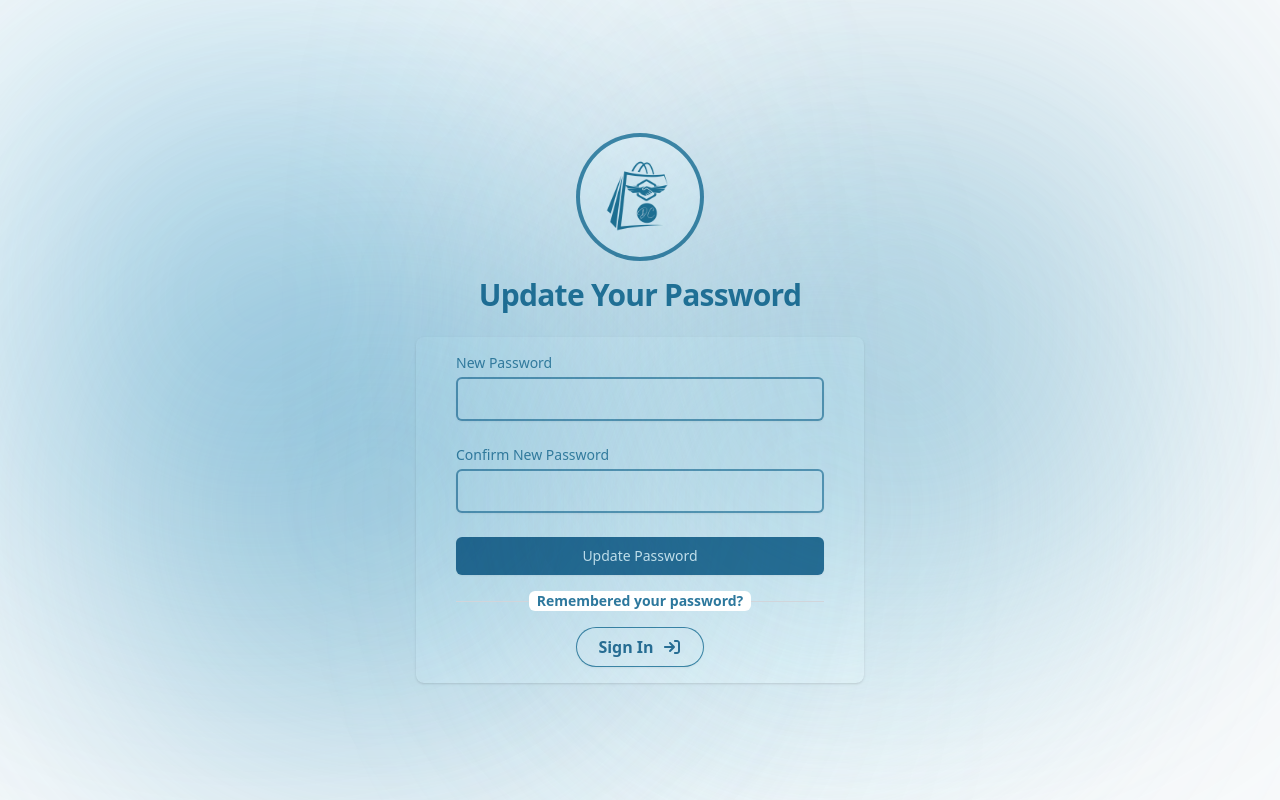
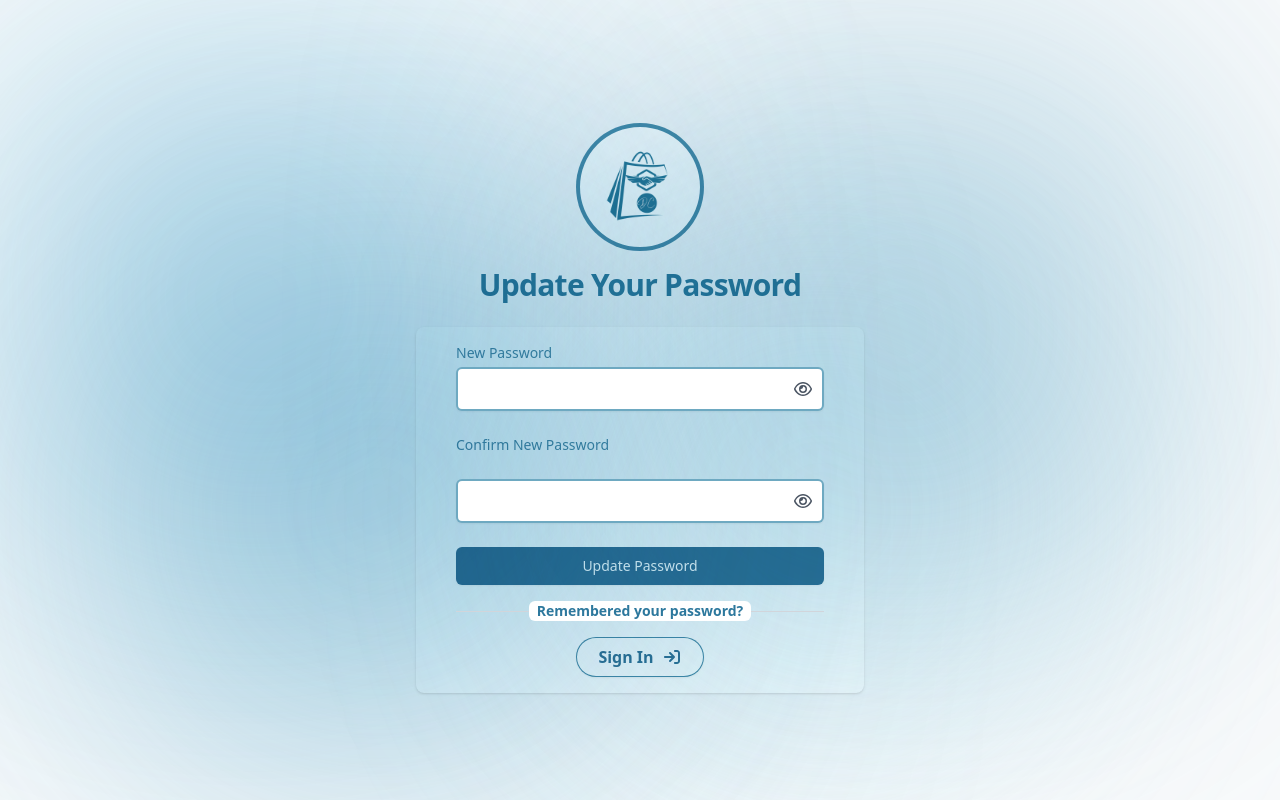
Before and after one commit to WajidAhmed-25/Deals_Cracker_Project, a React (Create React App) app: page /updatePassword in a window 1280 px wide. Built offline with nearby package versions, Linux system fonts and the light colour scheme.

Commit message:
add icons

```diff
--- a/src/Components/Login/index.js
+++ b/src/Components/Login/index.js
@@ -125,26 +125,6 @@ const Index = () => {
                   />
                 </div>
               </div>
-              {/* <div>
-                <label
-                  htmlFor="password"
-                  className="block text-sm font-medium text-[#267fa2da]"
-                >
-                  Password
-                </label>
-                <div className="mt-1">
-                  <input
-                    id="password"
-                    name="password"
-                    type="password"
-                    autoComplete="current-password"
-                    required
-                    value={password}
-                    onChange={(e) => setPassword(e.target.value)}
-                    className="block w-full appearance-none rounded-md border-2 border-[#267fa2aa] px-3 py-2 placeholder-gray-400 bg-white shadow-sm focus:border-[#6499b4e0] focus:outline-none focus:ring-[#2d789d] sm:text-md text-black"
-                  />
-                </div>
-              </div> */}
               <div>
                 <label
                   htmlFor="password"
@@ -215,29 +195,7 @@ const Index = () => {
                 <div className="absolute inset-0 flex items-center">
                   <div className="w-full border-t border-gray-300"></div>
                 </div>
-                <div className="relative flex justify-center text-sm">
-                  <span className="bg-white px-2 rounded-md text-[#2d789d] font-semibold">
-                    Or continue with
-                  </span>
-                </div>
-              </div>
-              <div className="grid grid-cols-3 gap-3 mt-6">
-                {socialIcons.map((social) => (
-                  <div
-                    key={social.name}
-                    className="flex items-center justify-center hover:scale-110 hover:transition-all hover:cursor-pointer"
-                  >
-                    <a
-                      href="#"
-                      className="inline-flex justify-center items-center w-12 h-12 rounded-full bg-white border border-[#267fa2da] shadow-sm hover:bg-[#2d789d] hover:text-white"
-                    >
-                      <FontAwesomeIcon
-                        icon={social.icon}
-                        className="text-[#2d789d] hover:text-white text-xl"
-                      />
-                    </a>
-                  </div>
-                ))}
+
               </div>
             </div>
           </div>
--- a/src/Components/Signup/index.js
+++ b/src/Components/Signup/index.js
@@ -13,6 +13,7 @@ import toast, { Toaster } from "react-hot-toast";
 import axios from "axios";
 import { z } from "zod";
 import { useNavigate } from "react-router-dom";
+import { faEye, faEyeSlash } from "@fortawesome/free-regular-svg-icons";
 
 const localUrl = process.env.REACT_APP_API_URL
 
@@ -47,6 +48,8 @@ const Index = () => {
   const [confirmPassword, setConfirmPassword] = useState("");
   const [fade, setFade] = useState(false);
   const navigate = useNavigate();
+  const [showPassword, setShowPassword] = useState(false);
+  const [showConfirmPassword, setShowConfirmPassword] = useState(false);
 
   useEffect(() => {
     AOS.init();
@@ -138,36 +141,46 @@ const Index = () => {
       >
         Password
       </label>
-                <div className="mt-1">
+      <div className="mt-1 relative">
         <input
           id="password"
           name="password"
-                    type="password"
+          type={showPassword ? "text" : "password"}
           autoComplete="current-password"
           required
           value={password}
           onChange={(e) => setPassword(e.target.value)}
-                    className="block w-full appearance-none rounded-md border-2 border-[#267fa2aa] px-3 py-2 placeholder-gray-400 bg-white shadow-sm focus:border-[#6499b4e0] focus:outline-none focus:ring-[#2d789d] sm:text-md text-black"
+          className="block w-full appearance-none rounded-md border-2 border-[#267fa2aa] px-3 py-2 pr-10 placeholder-gray-400 bg-white shadow-sm focus:border-[#6499b4e0] focus:outline-none focus:ring-[#2d789d] sm:text-md text-black"
+        />
+        <FontAwesomeIcon
+          icon={showPassword ? faEyeSlash : faEye}
+          onClick={() => setShowPassword((prev) => !prev)}
+          className="absolute top-1/2 right-3 transform -translate-y-1/2 text-gray-600 cursor-pointer"
         />
       </div>
     </div>
               <div>
               <label
         htmlFor="confirmPassword"
-                  className="block text-sm font-medium text-[#267fa2da]"
+        className="block text-sm font-medium text-[#267fa2da] mt-4"
       >
         Confirm Password
       </label>
-                <div className="mt-1">
+      <div className="mt-1 relative">
         <input
           id="confirmPassword"
           name="confirmPassword"
-                    type="password"
+          type={showConfirmPassword ? "text" : "password"}
           autoComplete="current-password"
           required
           value={confirmPassword}
           onChange={(e) => setConfirmPassword(e.target.value)}
-                    className="block w-full appearance-none rounded-md border-2 border-[#267fa2aa] px-3 py-2 placeholder-gray-400 bg-white shadow-sm focus:border-[#6499b4e0] focus:outline-none focus:ring-[#2d789d] sm:text-md text-black"
+          className="block w-full appearance-none rounded-md border-2 border-[#267fa2aa] px-3 py-2 pr-10 placeholder-gray-400 bg-white shadow-sm focus:border-[#6499b4e0] focus:outline-none focus:ring-[#2d789d] sm:text-md text-black"
+        />
+        <FontAwesomeIcon
+          icon={showConfirmPassword ? faEyeSlash : faEye}
+          onClick={() => setShowConfirmPassword((prev) => !prev)}
+          className="absolute top-1/2 right-3 transform -translate-y-1/2 text-gray-600 cursor-pointer"
         />
       </div>
               </div>
--- a/src/Components/UpdatePassword/index.js
+++ b/src/Components/UpdatePassword/index.js
@@ -9,7 +9,7 @@ import axios from "axios";
 import { z } from "zod";
 import { useNavigate } from "react-router-dom";
 import Cookies from "js-cookie";
-
+import { faEye, faEyeSlash } from "@fortawesome/free-regular-svg-icons";
 
 const localUrl = process.env.REACT_APP_API_URL;
 
@@ -27,6 +27,8 @@ const UpdatePassword = () => {
   const [confirmPassword, setConfirmPassword] = useState("");
   const [fade, setFade] = useState(false);
   const navigate = useNavigate();
+  const [showPassword, setShowPassword] = useState(false);
+  const [showConfirmPassword, setShowConfirmPassword] = useState(false);
 
   useEffect(() => {
     AOS.init();
@@ -102,36 +104,44 @@ const UpdatePassword = () => {
       >
         New Password
       </label>
-                <div className="mt-1">
+      <div className="mt-1 relative">
         <input
           id="password"
           name="password"
-                    type="password"
+          type={showPassword ? "text" : "password"}
           required
           value={password}
           onChange={(e) => setPassword(e.target.value)}
-                    className="block w-full appearance-none rounded-md border-2 border-[#267fa2aa] px-3 py-2 placeholder-gray-400 bg-white shadow-sm focus:border-[#6499b4e0] focus:outline-none focus:ring-[#2d789d] sm:text-md text-black"
+          className="block w-full appearance-none rounded-md border-2 border-[#267fa2aa] px-3 py-2 placeholder-gray-400 bg-white shadow-sm focus:border-[#6499b4e0] focus:outline-none focus:ring-[#2d789d] sm:text-md text-black pr-10"
+        />
+        <FontAwesomeIcon
+          icon={showPassword ? faEyeSlash : faEye}
+          onClick={() => setShowPassword((prev) => !prev)}
+          className="absolute top-1/2 right-3 transform -translate-y-1/2 text-gray-600 cursor-pointer"
         />
       </div>
     </div>
-              <div>
     <label
         htmlFor="confirmPassword"
-                  className="block text-sm font-medium text-[#267fa2da]"
+        className="block text-sm font-medium text-[#267fa2da] mt-4"
       >
         Confirm New Password
       </label>
-                <div className="mt-1">
+      <div className="mt-1 relative">
         <input
           id="confirmPassword"
           name="confirmPassword"
-                    type="password"
+          type={showConfirmPassword ? "text" : "password"}
           required
           value={confirmPassword}
           onChange={(e) => setConfirmPassword(e.target.value)}
-                    className="block w-full appearance-none rounded-md border-2 border-[#267fa2aa] px-3 py-2 placeholder-gray-400 bg-white shadow-sm focus:border-[#6499b4e0] focus:outline-none focus:ring-[#2d789d] sm:text-md text-black"
+          className="block w-full appearance-none rounded-md border-2 border-[#267fa2aa] px-3 py-2 placeholder-gray-400 bg-white shadow-sm focus:border-[#6499b4e0] focus:outline-none focus:ring-[#2d789d] sm:text-md text-black pr-10"
         />
-                </div>
+        <FontAwesomeIcon
+          icon={showConfirmPassword ? faEyeSlash : faEye}
+          onClick={() => setShowConfirmPassword((prev) => !prev)}
+          className="absolute top-1/2 right-3 transform -translate-y-1/2 text-gray-600 cursor-pointer"
+        />
       </div>
               <div className="hover:scale-110 hover:transition-all hover:cursor-pointer">
                 <button
```
Lines whose indentation alone changed are shown as unchanged.
